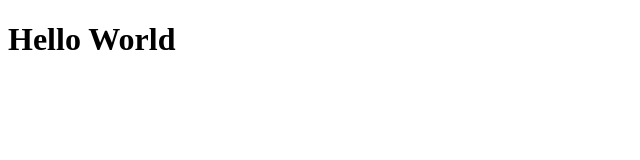
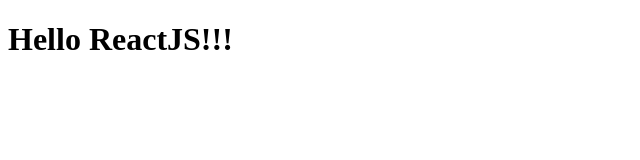
Before and after one commit to anderson-suga/rocketseat-ignite-reactjs-01-github-explorer, a React app: page / in a window 1280 px wide. Shown: the top 160 px of the page, without its empty margins (0-640 px from the left). Built offline with nearby package versions, Linux system fonts and the light colour scheme; the HTML template or start-up script is replaced by a standard one.

Commit message:
Webpack Dev Server

```diff
--- a/package.json
+++ b/package.json
@@ -15,6 +15,7 @@
     "babel-loader": "^8.2.3",
     "html-webpack-plugin": "^5.5.0",
     "webpack": "^5.64.2",
-    "webpack-cli": "^4.9.1"
+    "webpack-cli": "^4.9.1",
+    "webpack-dev-server": "^4.5.0"
   }
 }
--- a/src/App.jsx
+++ b/src/App.jsx
@@ -1,3 +1,3 @@
 export function App() {
-    return <h1>Hello World</h1>
+    return <h1>Hello ReactJS!!!</h1>
 };
--- a/webpack.config.js
+++ b/webpack.config.js
@@ -10,6 +10,12 @@
     },
     resolve: {
         extensions: ['.js','.jsx'],
+    },
+    devServer: {
+        static: {
+            directory: path.join(__dirname, "public/"),
+        },
+        hot: "only"
     },
     plugins: [
         new HtmlWebpackPlugin({
```
Also changed, not shown: 1 other file (tests, documents, lock files or other folders).
